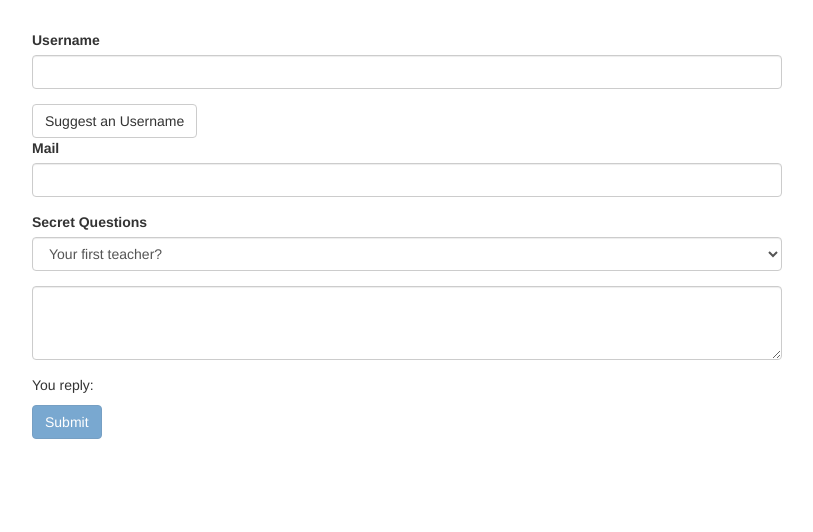
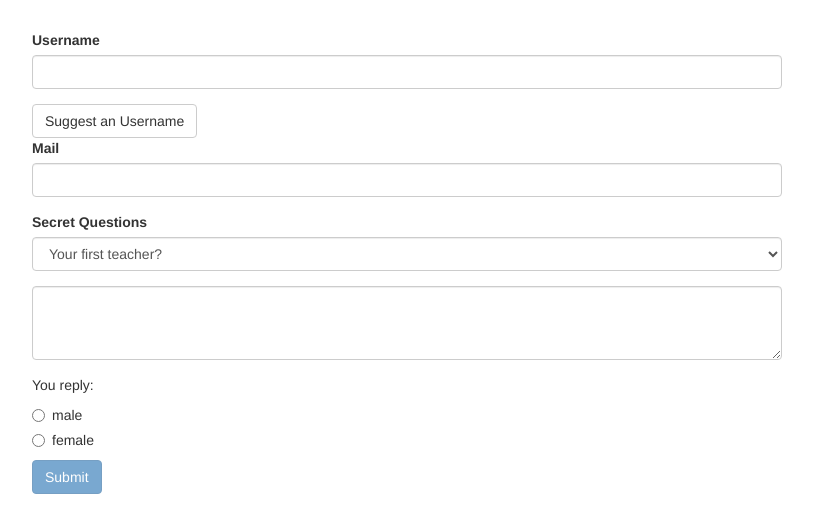
Before and after one commit to AnawaratneMANA/ANGULAR_UDEM_PROJCTS, an Angular app: page / in a window 1280 px wide. Shown: the top 532 px of the page, without its empty margins (233-1046 px from the left). Built offline with nearby package versions, Linux system fonts and the light colour scheme.

Commit message:
Add a radio button and set the gender.

```diff
--- a/src/app/app.component.html
+++ b/src/app/app.component.html
@@ -53,6 +53,15 @@
           </textarea>
         </div>
         <p>You reply: {{answer}}</p>
+        <div class="radio" *ngFor="let gender of genders">
+          <label>
+            <input type="radio"
+            name="gender"
+            ngModel
+            [value] = gender>
+            {{gender}}
+          </label>
+        </div>
         <button
           class="btn btn-primary"
           type="submit"
--- a/src/app/app.component.ts
+++ b/src/app/app.component.ts
@@ -10,6 +10,7 @@ export class AppComponent {
   @ViewChild('f') signupForm: NgForm;
   defaultQuestion = "teacher";
   answer = "";
+  genders = ["male", "female"];
   suggestUserName() {
     const suggestedName = 'Superuser';
   }
```
